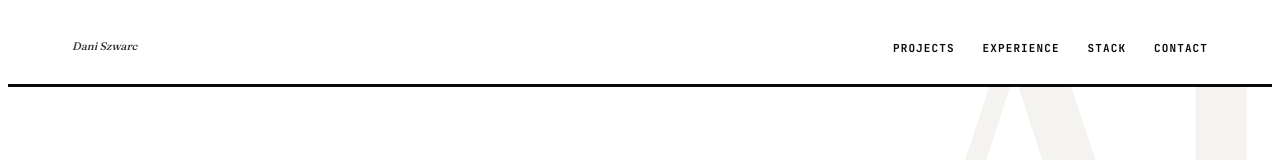
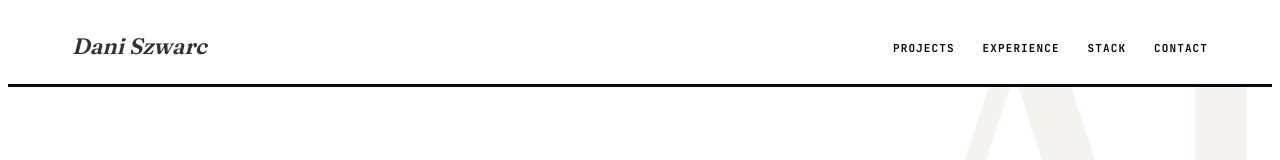
Before and after one commit to daniszwarc/portfolio, a Next.js app: page / in a window 1280 px wide. Shown: the top 160 px of the page. Built offline with nearby package versions, Linux system fonts and the light colour scheme.

Commit message:
fix: nav color/size, remove badge and numbers, dark contact links

```diff
--- a/app/Alt.module.css
+++ b/app/Alt.module.css
@@ -50,8 +50,8 @@
 .navMark {
   font-family: var(--alt-font-display), serif;
   font-style: italic;
-  font-weight: 500;
-  font-size: 11px;
+  font-weight: 600;
+  font-size: 1.4rem;
   color: #333333;
   text-decoration: none;
 }
```
Also changed, not shown: 1 other file (tests, documents, lock files or other folders).
